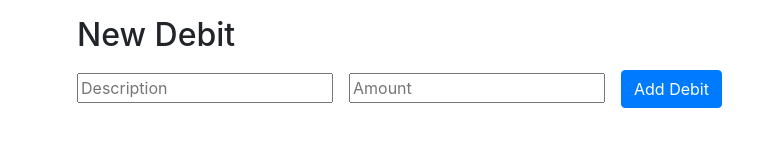
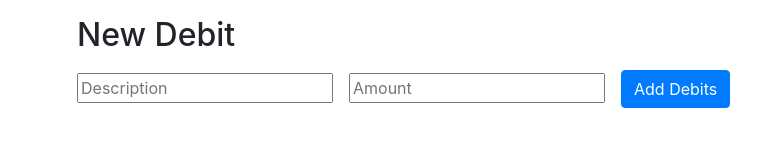
Before and after one commit to MathewDavidov/TTP-React-Bank, a React (Create React App) app: page /Debits in a window 1280 px wide. Shown: the part 206-352 px from the top of the page, without its empty margins (56-817 px from the left). Built offline with nearby package versions, Linux system fonts and the light colour scheme; no server answers.

Commit message:
Add form functionality for Debits, handleChange() will update state, handleSubmit() will invoke a subtraction and update the debit array, and add index.js in components for easier imports in App.js

```diff
--- a/src/App.js
+++ b/src/App.js
@@ -1,11 +1,7 @@
 import React, { Component } from "react";
 import { BrowserRouter as Router, Switch, Route } from "react-router-dom";
 import axios from "axios";
-import Home from "./components/Home";
-import UserProfile from "./components/UserProfile";
-import LogIn from "./components/LogIn";
-import Debits from "./components/Debits";
-import Credits from "./components/Credits";
+import { Home, LogIn, UserProfile, Debits, Credits } from "./components";
 import './App.css';
 
 class App extends Component {
@@ -57,6 +53,14 @@ class App extends Component {
     this.setState({ currentUser: newUser });
   };
 
+  addDebits = (newDebit) => {
+    let updatedDebitsArray = [newDebit, ...this.state.debits];
+    this.setState({
+      debits: updatedDebitsArray,
+      accountBalance: this.state.accountBalance - Number(newDebit.amount)
+    })
+  }
+
   render() {
     const HomeComponent = () => (
       <Home accountBalance={this.state.accountBalance} />
@@ -81,6 +85,7 @@ class App extends Component {
       <Debits
         debits={this.state.debits}
         accountBalance={this.state.accountBalance}
+        addDebits={this.addDebits}
       />
     );
 
--- a/src/components/Debits.js
+++ b/src/components/Debits.js
@@ -2,31 +2,50 @@ import React, { Component } from "react";
 import Card from "./Card";
 import AccountBalance from "./AccountBalance";
 import { Link } from "react-router-dom";
+import { Redirect } from "react-router-dom";
 
 class Debits extends Component {
     constructor(props) {
         super(props);
         this.state = {
-            id: "",
-            description: "",
-            amount: "",
-            date: ""
+            debitInfo: {
+                id: "",
+                description: "",
+                amount: "",
+                date: ""
+            },
+            redirectToHome: false
         }
     }
 
     handleSubmit = (event) => {
         event.preventDefault();
+        this.props.addDebits(this.state.debitInfo);
+        this.setState({ redirectToHome: true });
     }
 
     handleChange = (event) => {
-        // this.setState({
-        //     description: event.target.value,
-        // })
-        console.log("change");
+        const name = event.target.name;
+        const newInput = event.target.value;
+        const newDebitInfo = {...this.state.debitInfo};
+
+        newDebitInfo[name] = newInput;
+
+        const date = new Date().toLocaleDateString("en-US");
+        newDebitInfo.date = date;
+        const id = Math.floor(Math.random() * 9999999999) + 1;
+        newDebitInfo.id = id;
+        this.setState({
+            debitInfo: newDebitInfo
+        });
+
+        console.log(newDebitInfo);
     }
 
     render() {
-
+        if (this.state.redirectToHome) {
+            return <Redirect to="/" />
+        }
 
         return (
           <div className="container">
@@ -50,6 +69,8 @@ class Debits extends Component {
                   value={this.state.description}
                   onChange={this.handleChange}
                   className="my-2 mr-2"
+                  name="description"
+                  required
                 ></input>
                 <input
                   type="number"
@@ -57,13 +78,15 @@ class Debits extends Component {
                   value={this.state.amount}
                   onChange={this.handleChange}
                   className="m-2"
+                  name="amount"
+                  required
                 ></input>
-                <button
-                  type="button"
+                <input
+                  type="submit"
                   className="btn btn-primary m-2"
+                  value="Add Debits"
                 >
-                  Add Debit
-                </button>
+                </input>
               </form>
             </div>
 
--- /dev/null
+++ b/src/components/index.js
@@ -0,0 +1,5 @@
+export { default as Credits } from "./Credits";
+export { default as Debits } from "./Debits";
+export { default as Home } from "./Home";
+export { default as LogIn } from "./LogIn";
+export { default as UserProfile } from "./UserProfile";
```
